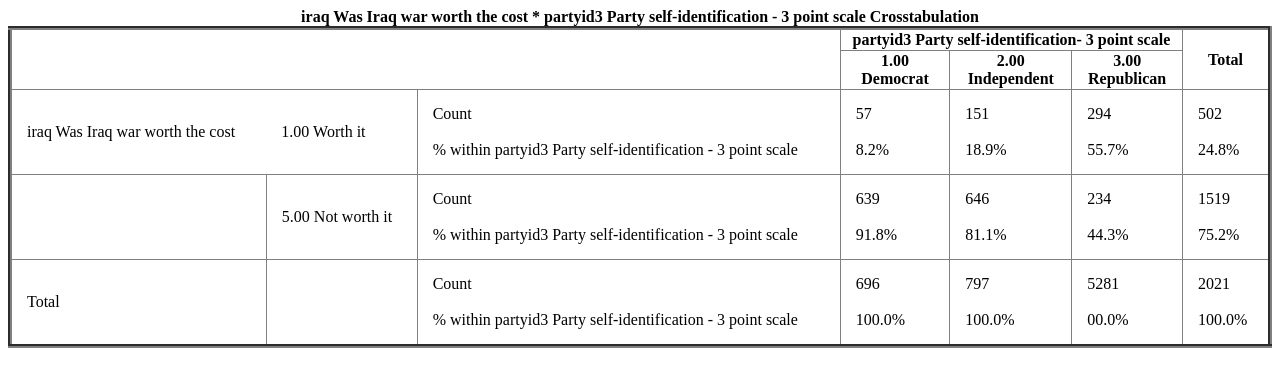
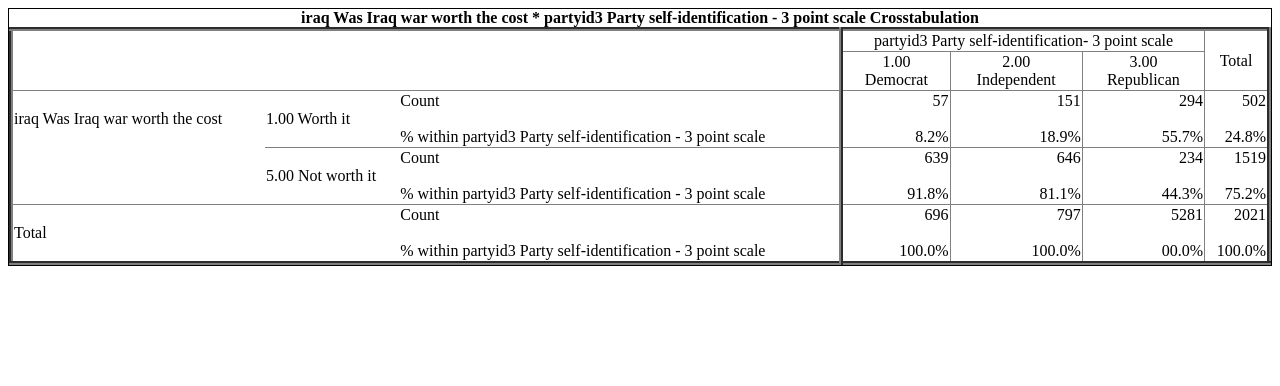
Before and after one commit to fantasia2019/Home-Works, a plain HTML site: page HTML/lesson9/lesson9.html in a window 1280 px wide. Drawn offline with Linux system fonts and the light colour scheme.

Commit message:
home work html lesson9

```diff
--- a/HTML/lesson9/lesson9.html
+++ b/HTML/lesson9/lesson9.html
@@ -11,8 +11,9 @@
 <body>
 
     <div class="table-wrapper">
+        <div class="size">
+            <table width="100%" border="4" class="box">
 
-        <table width="100%" border="4" class="table">
                 <caption>
                     <div class="title"><b>iraq Was Iraq war worth the cost * partyid3 Party self-identification - 3 point scale Crosstabulation</b>
                     </div>
@@ -67,7 +68,8 @@
                     </tr>
 
                 </tfoot>
-        </table>
+            </table>
+        </div>
     </div>
 
 </body>
--- a/HTML/lesson9/style.css
+++ b/HTML/lesson9/style.css
@@ -1,4 +1,8 @@
-.table{
+.size{
+    border: 1px solid black;
+}
+
+.box{
     border-collapse: collapse;
     width: 100%;
 }
@@ -8,42 +12,111 @@
 }
 
 .title{
-    caption-side: bolt;
-    text-align: center;
+    caption-side: top; /*положения заголовка таблицы*/
+    text-align: center; /*выравнивание текста*/
 }
 
-.table tbody tr:nth-child(1) td:nth-child(1){ /* тоже самое что :first-child */
+th{
+    font-weight: normal;
+}
+
+td{
+    text-align: top;
+}
+
+.box tbody tr:nth-child(1) td:nth-child(1){
+    border-right: 0;
+    border-bottom: 0;
+}
+
+.box tbody tr:nth-child(1) td:nth-child(2){
+    border-right: 0;
+    border-left: 0;
+}
+
+.box tbody tr:nth-child(1) td:nth-child(3){
+    border-left: 0;
+    border-right-width: 4px;
+}
+
+.box tbody tr:nth-child(2) td:nth-child(1){
+    border-right: 0;
+    border-top: 0;
+}
+
+.box tbody tr:nth-child(2) td:nth-child(2){
+    border-right: 0;
+    border-left: 0;
+}
+
+.box tbody tr:nth-child(2) td:nth-child(3){
+    border-left: 0;
+    border-right-width: 4px;
+}
+
+.box tfoot tr:nth-child(1) td:nth-child(1){
     border-right: 0;
 }
-.table tbody tr:nth-child(1) td:nth-child(2){ /* тоже самое что :first-child */
+
+.box tfoot tr:nth-child(1) td:nth-child(2){
+    border-right: 0;
     border-left: 0;
 }
-.table td{
-    padding: 15px;
+
+.box tfoot tr:nth-child(1) td:nth-child(3){
+    border-left: 0;
+    border-right-width: 4px;
 }
 
-/* Рамки */
+.box thead tr:nth-child(1) th:nth-child(1){
+    border-right-width: 4px;
+}
 
-.border{
-    width: 400px;
-    height: 300px;
-    background: purple;
+.box td{
+    padding: 15p px
+}
 
-    border: 4px solid red;
 
-    border-width: 10px; /* толщина рамки */
-    border-style: dotted; /* стиль по умолчанию*/
-    border-color: blue; /* цвет рамки*/
+/* вирівнювання тексту в ячейках*/
 
-    /*
-        border: 4px solid red;
-                4px solid red;
-                4px solid red;
-                4px solid red;
+.box tbody tr:nth-child(1) td:nth-child(4){
+   text-align: right;
+}
+.box tbody tr:nth-child(1) td:nth-child(5){
+    text-align: right;
+ }
+ .box tbody tr:nth-child(1) td:nth-child(6){
+    text-align: right;
+ }
+ .box tbody tr:nth-child(1) td:nth-child(7){
+    text-align: right;
+ }
 
-         можна задать стиль разный для всех 4 сторон. начиная с верхней и по часовой стрелки
+ .box tbody tr:nth-child(2) td:nth-child(4){
+    text-align: right;
+ }
 
-        border-width: 4px; 5px; 6px; 7px;
-        border-style: solid solid dotted dashed;
-        border-color: red blue green black;
-    */
+ .box tbody tr:nth-child(2) td:nth-child(5){
+    text-align: right;
+ }
+
+ .box tbody tr:nth-child(2) td:nth-child(6){
+    text-align: right;
+ }
+
+ .box tbody tr:nth-child(2) td:nth-child(7){
+    text-align: right;
+ }
+
+ .box tfoot tr:nth-child(1) td:nth-child(4){
+    text-align: right;
+ }
+ .box tfoot tr:nth-child(1) td:nth-child(5){
+    text-align: right;
+ }
+ .box tfoot tr:nth-child(1) td:nth-child(6){
+    text-align: right;
+ }
+ .box tfoot tr:nth-child(1) td:nth-child(7){
+    text-align: right;
+ }
```
